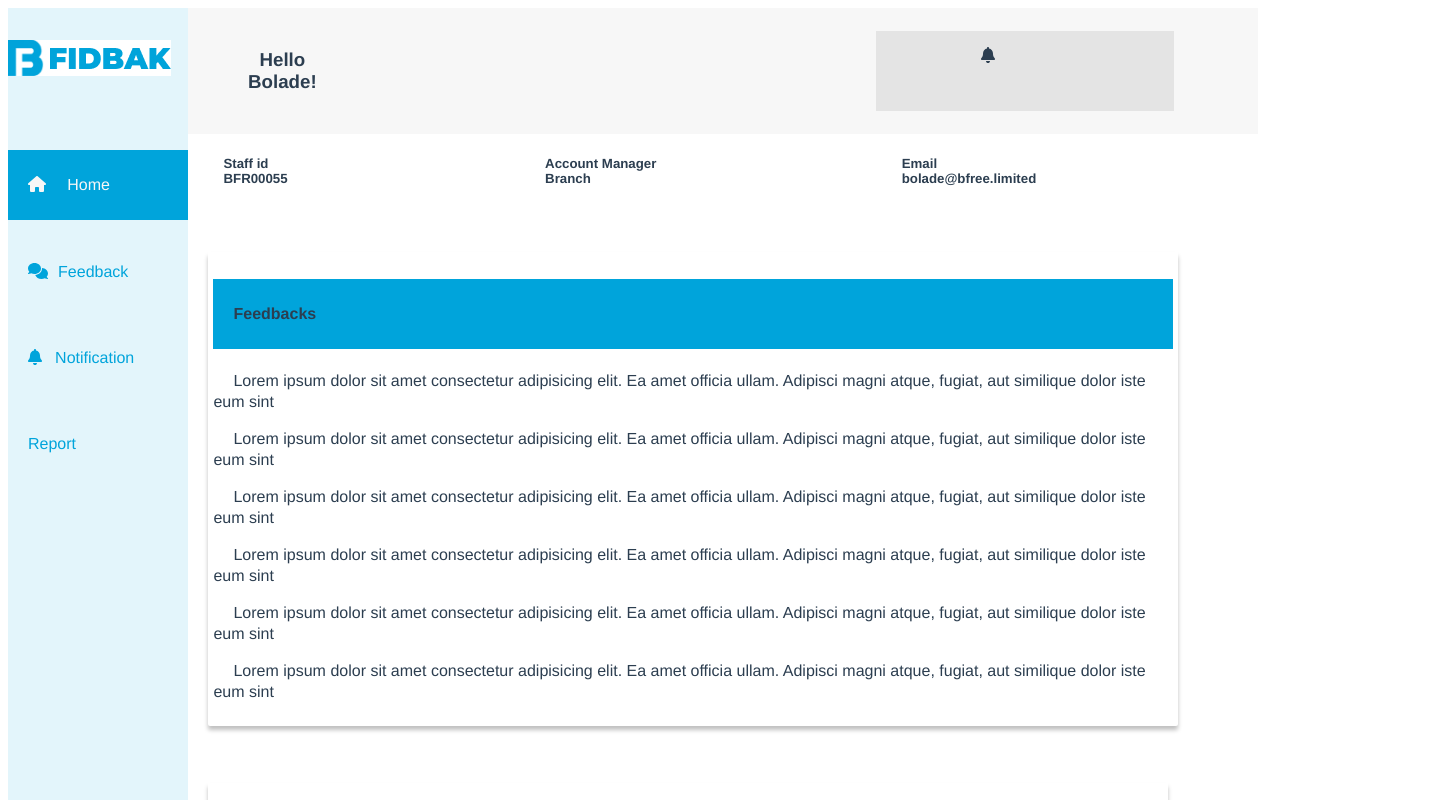
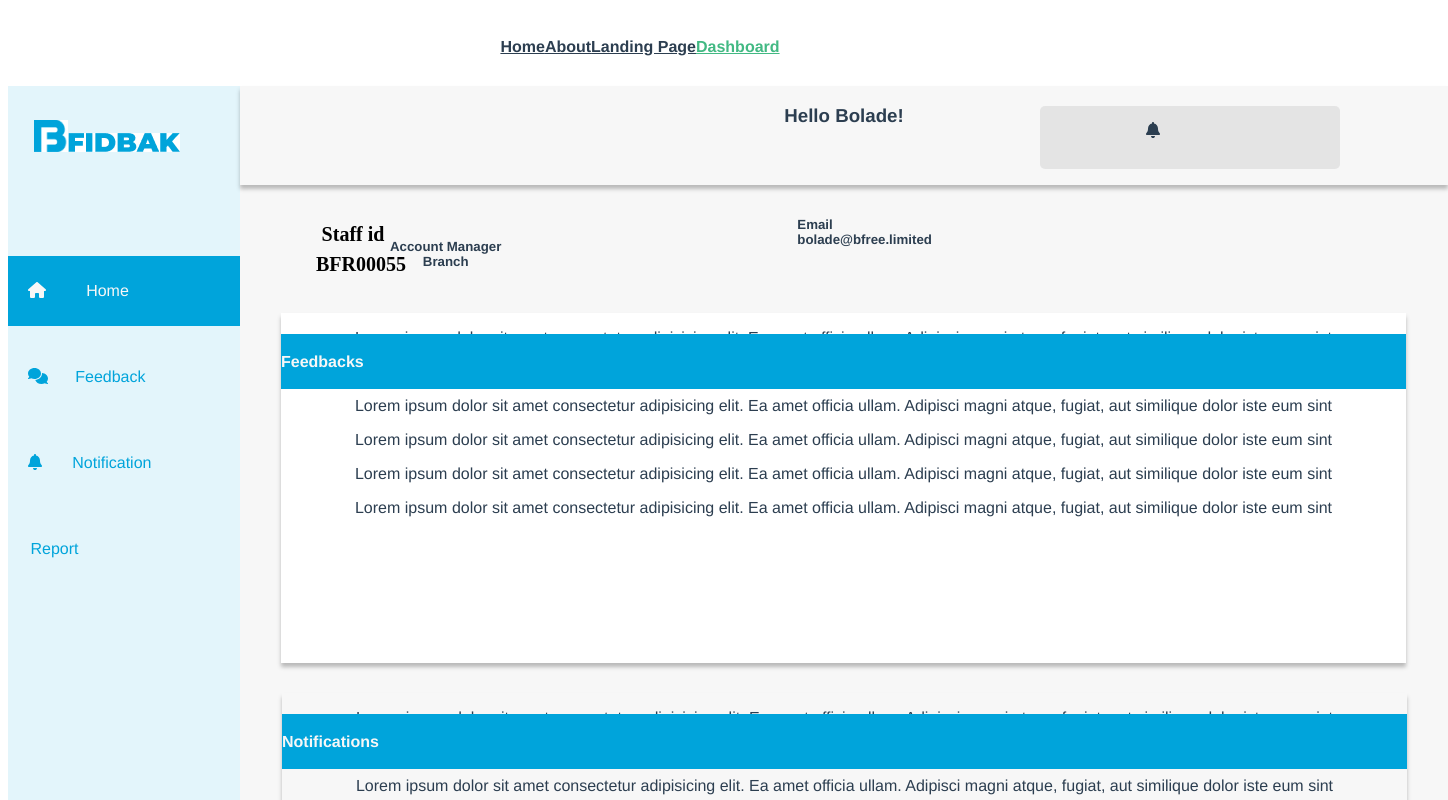
Before and after one commit to victorraji/bfree-fidbak-app, a Vue app: page /Dashboard in a window 1280 px wide. Shown: the top 800 px of the page, 1448 px wide, since content can reach past the window. Built offline with nearby package versions, Linux system fonts and the light colour scheme.

Commit message:
Restrusturing the Dashbox

```diff
--- a/src/App.vue
+++ b/src/App.vue
@@ -1,9 +1,11 @@
 <template>
   <div id="app">
-    <!-- <div id="nav">
+    <div id="nav">
      <router-link to="/">Home</router-link>
       <router-link to="/about">About</router-link>
-    </div> -->
+      <router-link to="/LandingPage">Landing Page</router-link>
+      <router-link to="/Dashboard">Dashboard</router-link>
+      </div>
     <router-view/>
   </div>
 </template>
--- a/src/components/HelloWorld.vue
+++ b/src/components/HelloWorld.vue
@@ -33,12 +33,12 @@
 </template>
 
 <script>
-export default {
-  name: 'HelloWorld',
-  props: {
-    msg: String
-  }
-}
+// export default {
+//   name: 'HelloWorld',
+//   props: {
+//     msg: String
+//   }
+// }
 </script>
 
 <!-- Add "scoped" attribute to limit CSS to this component only -->
--- a/src/views/Dashboard.vue
+++ b/src/views/Dashboard.vue
@@ -1,12 +1,23 @@
 <template>
     <div id="grid-container">
-        <div class="top-bar">
+            <!-- this is the side nav bar container -->
+            <div class="side-nav">
                 <div class="logo">
-                <!-- <img class="bfreelogo" src="../assets/bfreeLogo.jpg" alt="fidbak logo"><img src="../assets/FIDBAK.jpg" alt=""> -->
-                <img src="../assets/logo.jpg" alt="fidbak logo">
+                    <img src="../assets/bfreeLogo.jpg" alt="bfree logo"><img src="../assets/fidbak.jpg" alt="fidbak log">
                 </div>
+                <div class="nav">
+                <p class="home-icon"><font-awesome-icon :icon="['fas', 'house']"/> Home</p>
+                <p class="bell-icons"><font-awesome-icon :icon="['fas', 'comments']"/>Feedback</p>
+                <p class="bell-icons"><font-awesome-icon :icon="['fas', 'bell']"/> Notification</p>
+                <p class="bell-icons"><font-awesome-icon :icon="['fas', 'bar-chart']"/>Report</p>
+                </div>
+                <div>
+                    <p class="log-out-icon"><font-awesome-icon :icon="['fas', 'sign-out']"/>Log Out</p>
+                </div>
+            </div>
+        <div class="main-body">
             <div class="top-nav">
-                    <h3>Hello Bolade!</h3>
+                <h3 class="hello-Bolade">Hello Bolade!</h3>
                 <div class="icons">
                         <!-- placeholder for icons -->
                     <p><font-awesome-icon :icon="['fas', 'search']"/></p>
@@ -16,29 +27,16 @@
                     <p><font-awesome-icon :icon="['fas', 'tools']"/></p>
                 </div>
             </div>
+            <div class="user-details">
+                <h5 class="staff-id">Staff id<br> <strong class="bfr">BFR00055</strong></h5>
+                <h5 class="am">Account Manager<br> <strong class="portfolio">Branch</strong></h5>
+                <h5 class="email">Email<br> <strong class="bfr-mail">bolade@bfree.limited</strong></h5>
             </div>
-            <!-- The body starts here and should have two grids -->
-        <div class="body-container">
-            <nav class="nav-bar">
-                <div>
-                <p class="home-icon"><font-awesome-icon :icon="['fas', 'house']"/> Home</p>
-                <p class="bell-icons"><font-awesome-icon :icon="['fas', 'comments']"/>Feedback</p>
-                <p class="bell-icons"><font-awesome-icon :icon="['fas', 'bell']"/> Notification</p>
-                <p class="bell-icons"><font-awesome-icon :icon="['fas', 'bar-chart']"/>Report</p>
         </div>
         <div>
-                    <p class="log-out-icon"><font-awesome-icon :icon="['fas', 'sign-out']"/>Log Out</p>
-                </div>
-            </nav>
-            <div class="main-dashboard">
-                <div class="user-details">
-                    <h5 class="staff-id">Staff id<br> BFR00055</h5>
-                    <h5>Account Manager<br> Branch</h5>
-                    <h5>Email<br> bolade@bfree.limited</h5>
-                </div>
-                <div class="feedback-container">
             <div class="feedbacks-box">
-                        <h4>Feedbacks</h4>
+                <h4 class="feedback-header">Feedbacks</h4>
+                <div class="feedback-text">
                     <p>Lorem ipsum dolor sit amet consectetur adipisicing elit. Ea amet officia ullam. Adipisci magni atque, fugiat, aut similique dolor iste eum sint </p>
                     <p>Lorem ipsum dolor sit amet consectetur adipisicing elit. Ea amet officia ullam. Adipisci magni atque, fugiat, aut similique dolor iste eum sint </p>
                     <p>Lorem ipsum dolor sit amet consectetur adipisicing elit. Ea amet officia ullam. Adipisci magni atque, fugiat, aut similique dolor iste eum sint </p>
@@ -46,8 +44,10 @@
                     <p>Lorem ipsum dolor sit amet consectetur adipisicing elit. Ea amet officia ullam. Adipisci magni atque, fugiat, aut similique dolor iste eum sint </p>
                     <p>Lorem ipsum dolor sit amet consectetur adipisicing elit. Ea amet officia ullam. Adipisci magni atque, fugiat, aut similique dolor iste eum sint </p>
                 </div>
+            </div>
             <div class="notifications">
-                        <h4>Notifications</h4>
+                <h4 class="feedback-header">Notifications</h4>
+                <div class="feedback-text">
                     <p>Lorem ipsum dolor sit amet consectetur adipisicing elit. Ea amet officia ullam. Adipisci magni atque, fugiat, aut similique dolor iste eum sint </p>
                     <p>Lorem ipsum dolor sit amet consectetur adipisicing elit. Ea amet officia ullam. Adipisci magni atque, fugiat, aut similique dolor iste eum sint </p>
                     <p>Lorem ipsum dolor sit amet consectetur adipisicing elit. Ea amet officia ullam. Adipisci magni atque, fugiat, aut similique dolor iste eum sint </p>
@@ -58,83 +58,185 @@
             </div>
         </div>
     </div>
-    </div>
 </template>
 
 <style scoped>
 #grid-container{
+    position: relative;
+    width: 1440px;
+    height: 1024px;
+    background: linear-gradient(0deg, #F7F7F7, #F7F7F7), rgba(0, 164, 219, 0.32);
+}
+
+.side-nav{
     display: grid;
     grid-template-rows: 1fr 5fr;
-    height: 100vh;
-    grid-gap: none;
-    position: relative;
+    position: absolute;
+    width: 232px;
+    height: 1024px;
+    left: 0px;
+    top: 0px;
+    background: #E3F5FB;
 }
 
-.top-bar{
+/* .nav{
     display: grid;
-    grid-template-columns: 1fr 5fr;
-    width: 95vw;
-    height: 15.789vh;
-    /* box-shadow: 1px 5px 5px rgba(0, 0, 0, 0.25); */
+    grid-template-rows: 1fr 2fr 2fr 2fr 2fr;
+    grid-gap: 50px;
+} */
+
+.logo{
+    /* background-image: url("../assets/FIDBAK.jpg"); */
+    position: relative;
+    width: 150px;
+    height: 32px;
+    left: 24px;
+    top: 34px;
 }
 
-.logo{
-    /* background-image: url(bfreelogo.jpg); */
-    height: 15.789vh;
-    background-color: #E3F5FB;
-    justify-content: center;
-    text-align: start;
-    width: 14.1vw;
-    line-height: 15.789vh;
-    /* margin-left: 20px; */
+/* .main-body{
+
+} */
+
+.top-nav{
+    position: absolute;
+    width: 1208px;
+    margin-left: 232px;
+    /* width: 1440px; */
+    height: 99px;
+    left: 0px;
+    top: 0px;
+    background: #F7F7F7;
+    box-shadow: 0px 4px 4px rgba(0, 0, 0, 0.25);
 }
 
-.bfreelogo{
-    margin-left: 20px;
-    /* color: #E3F5FB; */
-}
+.am
 
-.top-nav{
-    display: grid;
-    grid-template-columns: 2fr 5fr;
-    background-color: #F7F7F7;
-    justify-content: center;
-    align-items: center;
-    grid-gap: 50%;
-    width: 83.58098068350668vw;
-}
+.hello-Bolade{
+    position: absolute;
+    width: 149px;
+    height: 33px;
+    left: 75px;
+    top: 34px;
+    font-family: 'Poppins';
+    font-style: normal;
+    font-weight: 700;
+    font-size: 22px;
+    line-height: 33px;
+    /* identical to box height */
+    color: #000000;
 
-h3{
-    margin-left: 35px;
 }
 
 .icons{
+    position: absolute;
+    width: 300px;
+    height: 63px;
+    left: 800px;
+    top: 20px;
+    margin-right: 232px;
+    background: rgba(0, 0, 0, 0.08);
+    border-radius: 5px;
     display: grid;
     grid-template-columns: 1fr 1fr 1fr 1fr;
-    width: 23.243647234678626vw;
-    height: 10.047846889952153vh;
-    background: rgba(0, 0, 0, 0.08);
-    left: 1088px;
-    top: 20px;
-    /* position: absolute; */
-    /* gap: 5px; */
 }
 
-.body-container{
-    display: grid;
-    grid-template-columns: 1fr 5fr;
-    height: 147.52vh;
-    width: 100%;
-    /* position: fixed; */
-
+.user-details{
+    display: flex;
+    flex-direction: row;
+    align-items: flex-start;
+    padding: 0px;
+    position: absolute;
+    width: 1123px;
+    height: 68px;
+    left: 273px;
+    top: 131px
 }
 
-.nav-bar{
-    display: grid;
-    grid-template-rows: 5fr 1fr;
-    height: 147.52vh;
-    width: 14.1vw;
-    background-color: #E3F5FB;
+.staff-id{
+    position: static;
+    width: 74px;
+    height: 30px;
+    left: 0px;
+    top: 0px;
+    font-family: 'Poppins';
+    font-style: normal;
+    font-weight: 700;
+    font-size: 20px;
+    line-height: 30px;
+    color: #000000;
+    /* Inside auto layout */
+    flex: none;
+    order: 0;
+    flex-grow: 0;
+    margin: 2px 0px;
+}
+
+.email{
+    display: flex;
+    flex-direction: column;
+    align-items: flex-start;
+    padding: 0px;
+    position: static;
+    width: 217px;
+    height: 60px;
+    left: 898px;
+    top: 0px;
+/* Inside auto layout */
+    flex: none;
+    order: 2;
+    flex-grow: 0;
+    margin: 0px 296px;
+}
+
+/* .bfr{
+    position: absolute;
+    width: 98px;
+    height: 30px;
+    left: 0px;
+    top: 0px;
+    font-family: 'Poppins';
+    font-style: normal;
+    font-weight: 400;
+    font-size: 20px;
+    line-height: 30px; */
+    /* identical to box height */
+    /* color: #000000;
+} */
+
+/* .am{} */
+
+.feedbacks-box{
+    position: absolute;
+    width: 1125px;
+    height: 350px;
+    left: 273px;
+    top: 227px;
+    background: #FFFFFF;
+    box-shadow: 0px 4px 4px rgba(0, 0, 0, 0.25);
+}
+
+.notifications{
+    position: absolute;
+    width: 1125px;
+    height: 333px;
+    left: 274px;
+    top: 607px;
+    border-end-end-radius: 0px;
+    background: #F7F7F7;
+    box-shadow: 0px 4px 4px rgba(0, 0, 0, 0.25);
+}
+
+.feedback-header{
+        position: absolute;
+        width: 1125px;
+        height: 55px;
+        left: 0px;
+        top: 0px;
+        line-height: 55px;
+        text-align: start;
+        color: #F7F7F7;
+        background: #00A4DB;
 }
 
 .home-icon{
@@ -154,7 +256,6 @@ h3{
     grid-template-columns: 1fr 1fr 1fr 1fr;
     height: 8.77vh;
     position: relative;
-    /* background-color: #00A4DB; */
     justify-content: center;
     align-content: center;
     padding-left: 20px;
@@ -182,86 +283,11 @@ h3{
     /* grid-gap: none; */
 }
 
-.user-details{
-    display: grid;
-    grid-template-columns: 1fr 1fr 1fr;
-    height: 12vh;
-    width: 83.58098068350668vw;
-    text-align: start;
-    /* justify-content:stretch; */
-    /* padding: 0%; */
-    /* background-color: beige; */
-}
-
 .staff-id{
     margin-left: 35px;
 }
 
-.feedback-container{
-    display: grid;
-    grid-template-rows: 1fr 1fr;
-    height: 100%;
-    width: 90vmax;
-    /* position: absolute; */
-}
-
-.feedbacks-box{
-    /* display: flex; */
-    /* position: relative; */
-    width: 75vmax;
-    /* height: 350px; */
-    height: 58vh;
-    /* left: 0px;
-    top: 0px; */
-    margin-left: 20px;
-    margin-right: 20px;
-    text-align: start;
-    text-indent: 20px;
-    line-height: 21px;
-    border-radius: 2px;
-    padding: 5px;
-    background: #FFFFFF;
-    justify-content: center;
-    box-shadow: 0px 4px 4px rgba(0, 0, 0, 0.25);
-    /* margin-top: 2px;
-    width: 100%; */
-}
-
-.notifications{
-    /* display: grid; */
-    position: relative;
-    width: 75vmax;
-    /* height: 350px; */
-    /* height: 58.62646566164154vh; */
-    /* left: 0px; */
-    height: 58vh;
-    /* top: 0px; */
-    margin-left: 20px;
-    margin-right: 20px;
-    text-align: start;
-    text-indent: 20px;
-    line-height: 2.8vh;
-    background-color: #FFFFFF;
-    justify-content: center;
-    box-shadow: 0px 4px 4px rgba(0, 0, 0, 0.25);
-}
-
-h4{
-    height: 8.77vh;
-    /* /* width: 84.45vw; */
-    left: 0px;
-    top: 0px;
-    background-color: #00A4DB;
-    text-align: start;
-    justify-content: center;
-    /* margin-left: 20px;
-    margin-right: 20px; */
-    text-indent: 20px;
-    line-height: 8.77vh;
-}
-
 p:hover{
-    text-decoration: underline #00A4DB 5px;
-    /* color: ; */
+    text-decoration: 5px underline #00A4DB;
 }
 </style>
```
Also changed, not shown: src/assets/fidbak.jpg (renamed from src/assets/FIDBAK.jpg). Lines whose indentation alone changed are shown as unchanged.
